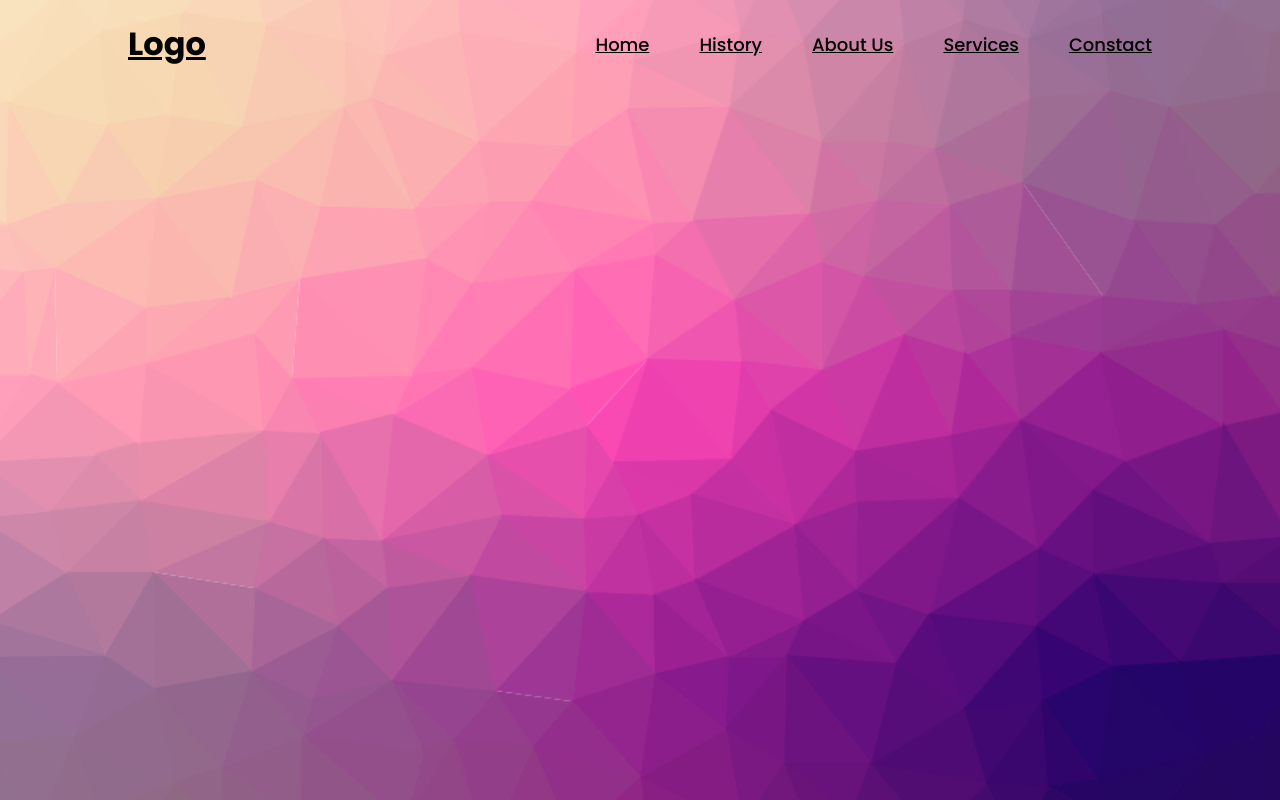
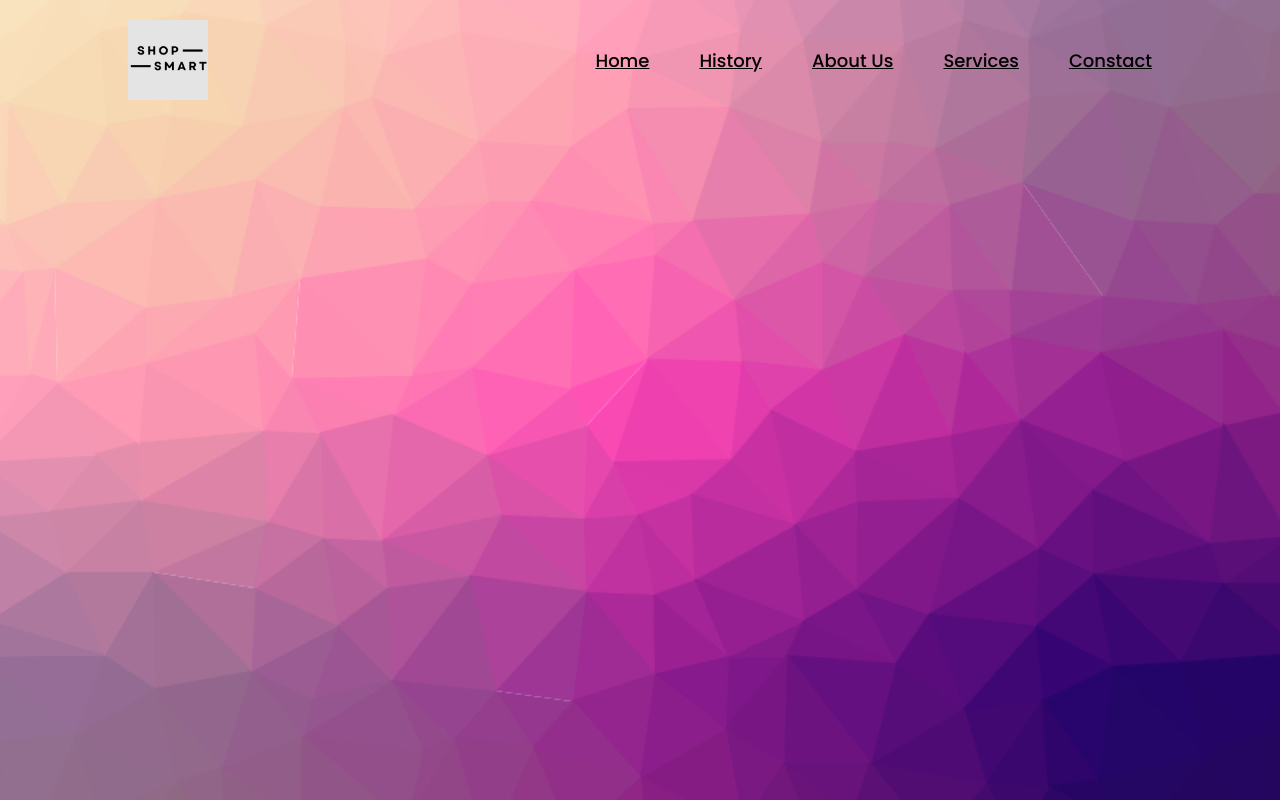
Before and after one commit to WallacexMcCarthy/ShopSmart, a React (Create React App) app in the folder client/: page / in a window 1280 px wide. Built offline with nearby package versions, Linux system fonts and the light colour scheme; no server answers; the database is empty.

Commit message:
Added logo and removed some commenting

```diff
--- a/client/src/Components/Navbar.css
+++ b/client/src/Components/Navbar.css
@@ -12,9 +12,15 @@
 }
 
 .logo{
+    background: url('./ShopSmartLogo.png') no-repeat;
+    background-size: cover;
+    background-position: center;
+    min-height: 10vh;
+    min-width: 10vh;
+/*
     font-size: 32px;
     color: black;
-    font-weight: 700;
+    font-weight: 700; */
 
 }
 
--- a/client/src/Components/Navbar.jsx
+++ b/client/src/Components/Navbar.jsx
@@ -4,7 +4,7 @@ import './Navbar.css'
 const Navbar = () => {
     return(
         <header className="header">
-            <a href="/home" className="logo">Logo</a>
+            <a href="/home" className="logo"></a>
             <nav className="navbar">
                 <a href="/home">Home</a>
                 <a href="/history">History</a>
--- a/client/src/History.jsx
+++ b/client/src/History.jsx
@@ -17,13 +17,12 @@ const HistoryPage = () => {
 
       if (snapshot.empty) {
         console.log("No documents found in metadata collection.");
-        return []; // Return an empty array if no documents are found
+        return [];
       }
 
-      // Extract the productName field from each document and map it to an array
       const metadataNames = snapshot.docs.map(doc => doc.data().productName);
-      console.log("Fetched product names:", metadataNames); // Log the product names
-      setCollections(metadataNames);  // Set the array of names to state
+      console.log("Fetched product names:", metadataNames);
+      setCollections(metadataNames);
     } catch (error) {
       console.error("Error fetching metadata from Firestore: ", error);
     }
```
Also changed, not shown: client/src/Components/ShopSmartLogo.png (added).
